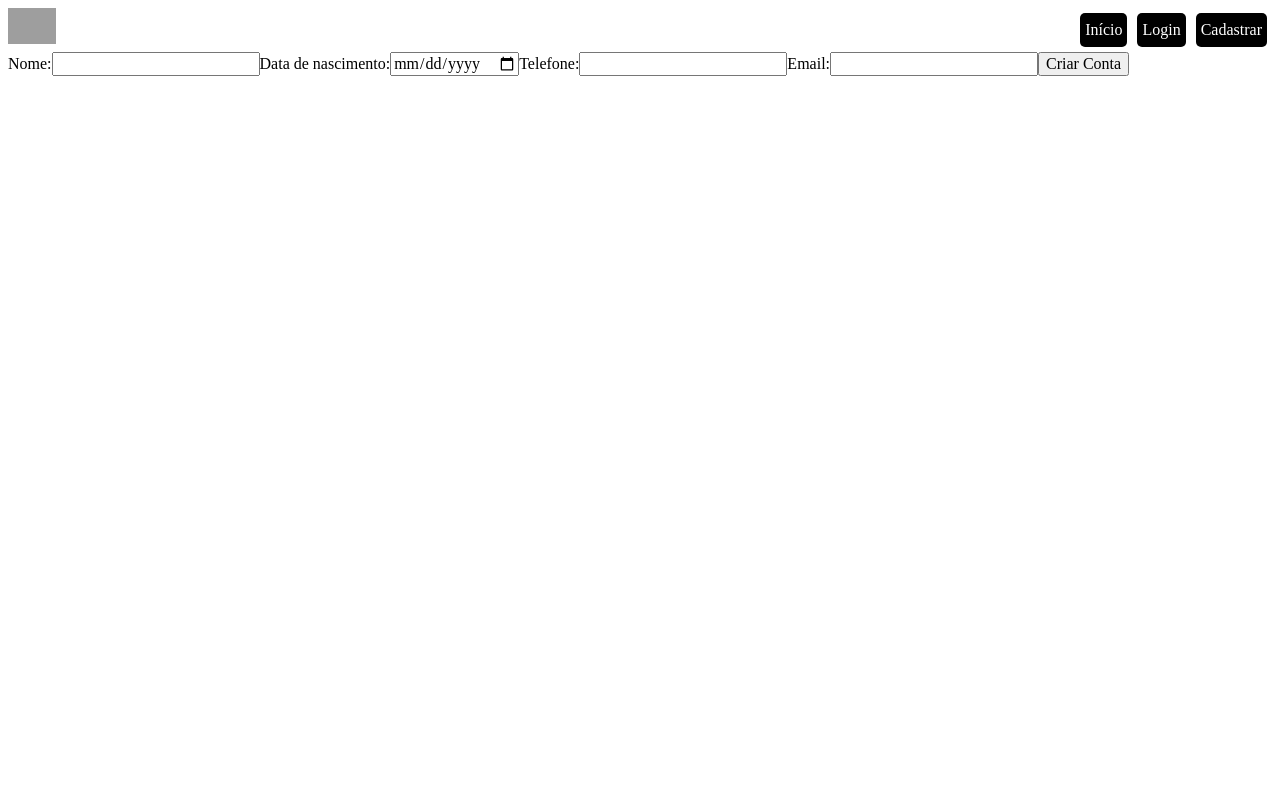
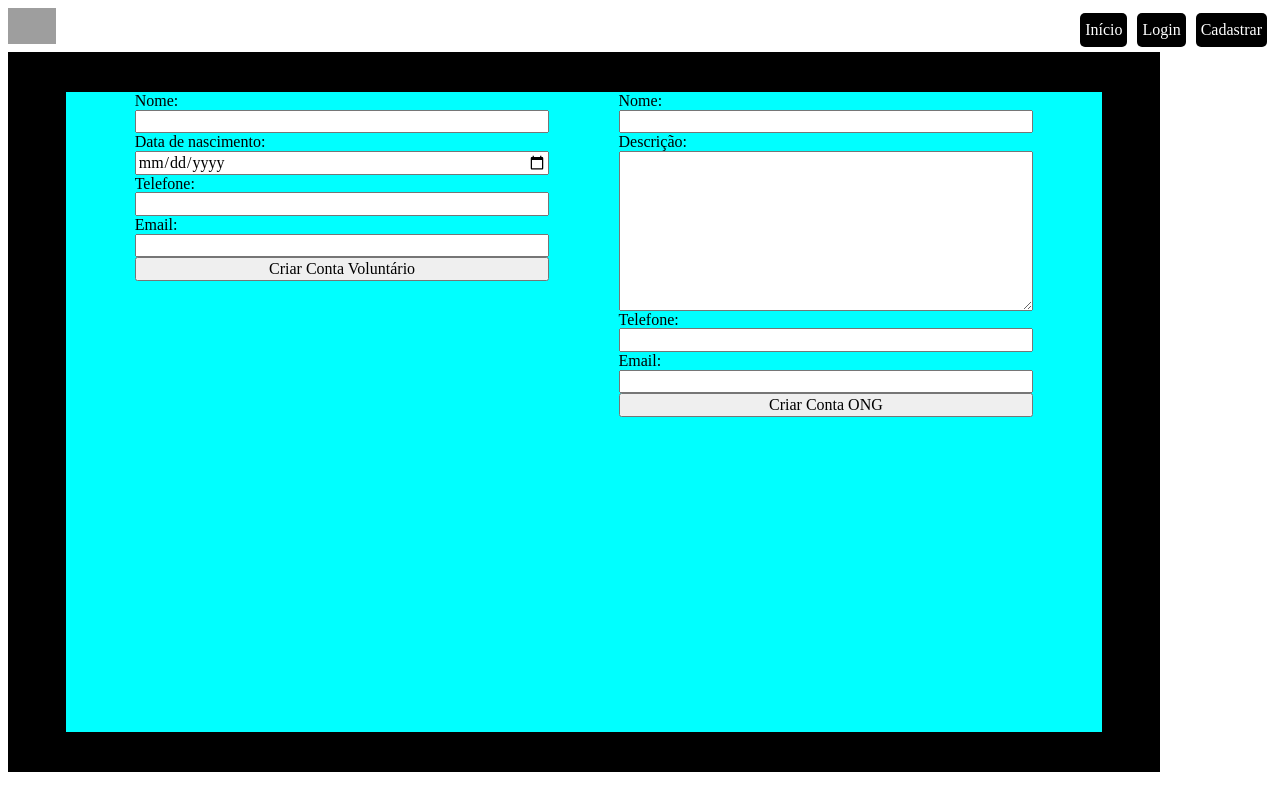
Before and after one commit to michelsodre/conecta-voluntario-client, a React (Vite) app: page /signup in a window 1280 px wide. Built offline with nearby package versions, Linux system fonts and the light colour scheme; grey boxes are pictures that could not be loaded.

Commit message:
cadastro ONG

```diff
--- a/src/pages/signup/index.jsx
+++ b/src/pages/signup/index.jsx
@@ -1,37 +1,60 @@
 import React, { useState } from 'react'
 import axios from 'axios'
 import { useNavigate } from 'react-router-dom';
+import './styles.css';
 
 export default function Signup() {
-    const [form, setForm] = useState({ name: "", birth_date: "", phone: "", email: "" })
+    const [formVoluntary, setFormVoluntary] = useState({ name: "", birth_date: "", phone: "", email: "" })
+    const [formOng, setFormOng] = useState({ name: "", phone: "", email: "", description: "" })
     const navigate = useNavigate()
 
-    async function handleSaveUserToDataBase(e) {
+    async function handleSaveVoluntaryToDataBase(e) {
         e.preventDefault()
-        true
-            ? await axios.post('http://localhost:5000/api/voluntary/add', {
-                name: form.name,
-                birth_date: form.birth_date,
-                phone: form.phone,
-                email: form.email
+        await axios.post('http://localhost:5000/api/voluntary/add', {
+            name: formVoluntary.name,
+            birth_date: formVoluntary.birth_date,
+            phone: formVoluntary.phone,
+            email: formVoluntary.email
         })
-            : console.log('Editar');
+        navigate('/')
+    }
+    async function handleSaveOngToDataBase(e) {
+        e.preventDefault()
+        await axios.post('http://localhost:5000/api/ong/add', {
+            name: formOng.name,
+            phone: formOng.phone,
+            email: formOng.email,
+            description: formOng.description
+        })
         navigate('/')
     }
 
     return (
-        <div>
-            <form onSubmit={(e) => handleSaveUserToDataBase(e)}>
+        <div className='formPage'>
+            <div className='forms'>
+                <form className='form' onSubmit={(e) => handleSaveVoluntaryToDataBase(e)}>
                     <label htmlFor="name">Nome:</label>
-                <input required type="text" name="name" id="name" value={form.name} onChange={(e) => setForm({ ...form, name: e.target.value })} />
+                    <input required type="text" name="name" id="name" value={formVoluntary.name} onChange={(e) => setFormVoluntary({ ...formVoluntary, name: e.target.value })} />
                     <label htmlFor="birth_date">Data de nascimento:</label>
-                <input required type="date" name="birth_date" id="birth_date" value={form.birth_date} onChange={(e) => setForm({ ...form, birth_date: e.target.value })} />
+                    <input required type="date" name="birth_date" id="birth_date" value={formVoluntary.birth_date} onChange={(e) => setFormVoluntary({ ...formVoluntary, birth_date: e.target.value })} />
                     <label htmlFor="phone">Telefone:</label>
-                <input required type="text" name="phone" id="phone" value={form.phone} onChange={(e) => setForm({ ...form, phone: e.target.value })} />
+                    <input required type="text" name="phone" id="phone" value={formVoluntary.phone} onChange={(e) => setFormVoluntary({ ...formVoluntary, phone: e.target.value })} />
                     <label htmlFor="email">Email:</label>
-                <input required type="text" name="email" id="email" value={form.email} onChange={(e) => setForm({ ...form, email: e.target.value })} />
-                <button type="submit">Criar Conta</button>
+                    <input required type="text" name="email" id="email" value={formVoluntary.email} onChange={(e) => setFormVoluntary({ ...formVoluntary, email: e.target.value })} />
+                    <button type="submit">Criar Conta Voluntário</button>
                 </form>
+                <form className='form' onSubmit={(e) => handleSaveOngToDataBase(e)}>
+                    <label htmlFor="name">Nome:</label>
+                    <input required type="text" name="name" id="name" value={formOng.name} onChange={(e) => setFormOng({ ...formOng, name: e.target.value })} />
+                    <label htmlFor="description">Descrição:</label>
+                    <textarea required name="description" id="description" value={formOng.description} onChange={(e) => setFormOng({ ...formOng, description: e.target.value })}></textarea>
+                    <label htmlFor="phone">Telefone:</label>
+                    <input required type="text" name="phone" id="phone" value={formOng.phone} onChange={(e) => setFormOng({ ...formOng, phone: e.target.value })} />
+                    <label htmlFor="email">Email:</label>
+                    <input required type="text" name="email" id="email" value={formOng.email} onChange={(e) => setFormOng({ ...formOng, email: e.target.value })} />
+                    <button type="submit">Criar Conta ONG</button>
+                </form>
+            </div>
         </div>
     )
 }
--- /dev/null
+++ b/src/pages/signup/styles.css
@@ -0,0 +1,20 @@
+.formPage {
+  background-color: black;
+  width: 90vw;
+  height: 90vh;
+  align-content: center;
+}
+.forms {
+  width: 90%;
+  justify-self: center;
+  align-self: center;
+  display: flex;
+  justify-content: space-evenly;
+  height: 80vh;
+  background-color: aqua;
+}
+.form {
+  display: flex;
+  flex-direction: column;
+  width: 40%;
+}
```
Lines whose indentation alone changed are shown as unchanged.
